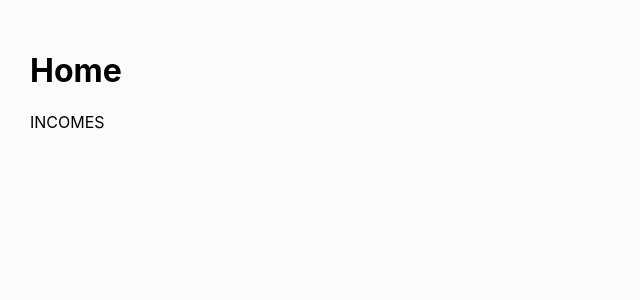
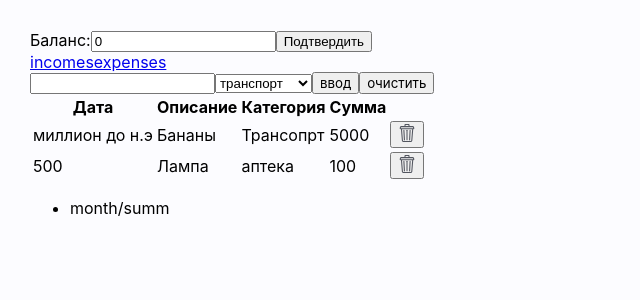
Before and after one commit to AlinaKotsiubynska/kapusta_ui, a React (Create React App) app: page /home/incomes in a window 1280 px wide. Shown: the top 300 px of the page, without its empty margins (0-640 px from the left). Built offline with nearby package versions, Linux system fonts and the light colour scheme.

Commit message:
updated homePage

```diff
--- a/src/components/App/App.jsx
+++ b/src/components/App/App.jsx
@@ -1,6 +1,6 @@
 import { Route, Switch, Redirect } from 'react-router-dom';
-import { AuthPage, HomePage, AssetsPage } from 'pages';
-import { AUTH, HOME, ASSETS } from 'helpers/constants/routes.constants';
+import { AuthPage, HomePage } from 'pages';
+import { AUTH, HOME } from 'helpers/constants/routes.constants';
 import s from './App.module.scss';
 
 export default function App() {
@@ -13,9 +13,6 @@ export default function App() {
         <Route path={`/${HOME}`}>
           <HomePage />
         </Route>
-        <Route path={`/${ASSETS}`}>
-          <AssetsPage />
-        </Route>
         <Redirect to={`/${AUTH}`} />
       </Switch>
     </div>
--- a/src/components/Assets/AssetsForm/AssetsForm.jsx
+++ b/src/components/Assets/AssetsForm/AssetsForm.jsx
@@ -3,10 +3,15 @@ import Button from 'components/shared/Button';
 const options = ['транспорт', 'еда', 'коммуналка', 'связь'];
 
 export const AssetsForm = () => {
+  const formHandler = e => {
+    e.preventDefault();
+    console.log(e.target.input.value);
+    console.log(e.target.select.value);
+  };
   return (
-    <form>
-      <input type="text" />
-      <select size="1">
+    <form onSubmit={formHandler}>
+      <input type="text" name="input" />
+      <select size="1" name="select">
         {options.map(el => (
           <option key={el} value={el}>
             {el}
--- a/src/components/Assets/AssetsList/AssetsList.jsx
+++ b/src/components/Assets/AssetsList/AssetsList.jsx
@@ -1,16 +1,16 @@
 import { useTable } from 'react-table';
 import { useMemo } from 'react';
+import { ReactComponent as Trash } from 'assets/icons/trash1.svg';
 
 export const AssetsList = () => {
-  const deleteEntry = e => {
+  const deleteEntry = data => {
     const onDel = event => {
-      console.log(e);
+      //delete method
+      console.log(data);
     };
-
-    console.log(e);
     return (
       <button type="button" onClick={onDel}>
-        trashIcon
+        <Trash />
       </button>
     );
   };
--- /dev/null
+++ b/src/components/shared/Balance/Balance.jsx
@@ -0,0 +1,30 @@
+import { useState } from 'react/cjs/react.development';
+
+export const Balance = () => {
+  const [balance, setBalance] = useState(0);
+
+  const formHandler = e => {
+    e.preventDefault();
+  };
+
+  const inputHandler = e => {
+    const value = e.target.value;
+    setBalance(Number(value));
+  };
+
+  return (
+    <div>
+      <form onSubmit={formHandler}>
+        <label htmlFor="input">Баланс:</label>
+        <input
+          type="number"
+          name="input"
+          id="input"
+          value={balance}
+          onChange={inputHandler}
+        />
+        <button type="submit">Подтвердить</button>
+      </form>
+    </div>
+  );
+};
--- /dev/null
+++ b/src/components/shared/Balance/index.js
@@ -0,0 +1 @@
+export { Balance } from './Balance';
--- a/src/pages/AssetsPage/AssetsPage.jsx
+++ /dev/null
@@ -1,44 +0,0 @@
-import { useEffect } from 'react';
-import { INCOMES, EXPENSES } from 'helpers/constants/routes.constants';
-import { NavLink, useRouteMatch, Switch, Route } from 'react-router-dom';
-import { useHistory } from 'react-router';
-import { Assets } from 'components/Assets';
-
-export const AssetsPage = () => {
-  const TABS = [INCOMES, EXPENSES];
-  const { path } = useRouteMatch();
-  const history = useHistory();
-
-  const getComponent = tab => {
-    switch (tab) {
-      case INCOMES:
-        return <Assets tabKey={INCOMES} />;
-      case EXPENSES:
-        return <Assets tabKey={EXPENSES} />;
-      default:
-        break;
-    }
-  };
-  useEffect(() => {
-    history.push(`${path}/${TABS[0]}`);
-    // eslint-disable-next-line react-hooks/exhaustive-deps
-  }, []);
-
-  return (
-    <div>
-      <div>'Balanse'</div>
-      {TABS.map(tab => (
-        <NavLink key={tab} to={path + '/' + tab}>
-          {tab}
-        </NavLink>
-      ))}
-      <Switch>
-        {TABS.map(tab => (
-          <Route key={tab} path={path + '/' + tab}>
-            {getComponent(tab)}
-          </Route>
-        ))}
-      </Switch>
-    </div>
-  );
-};
--- a/src/pages/AssetsPage/index.js
+++ /dev/null
@@ -1 +0,0 @@
-export { AssetsPage } from './AssetsPage';
--- a/src/pages/HomePage/HomePage.jsx
+++ b/src/pages/HomePage/HomePage.jsx
@@ -1,24 +1,45 @@
-import { Route, Switch, Redirect, useRouteMatch } from 'react-router-dom';
-import { EXPENSES, INCOMES, REPORTS } from 'helpers/constants/routes.constants';
+import { useEffect } from 'react';
+import { INCOMES, EXPENSES } from 'helpers/constants/routes.constants';
+import { NavLink, useRouteMatch, Switch, Route } from 'react-router-dom';
+import { useHistory } from 'react-router';
+import { Assets } from 'components/Assets';
+import { Balance } from 'components/shared/Balance';
 
 export const HomePage = () => {
-  const match = useRouteMatch();
+  const TABS = [INCOMES, EXPENSES];
+  const { path } = useRouteMatch();
+  const history = useHistory();
+
+  const getComponent = tab => {
+    switch (tab) {
+      case INCOMES:
+        return <Assets tabKey={INCOMES} />;
+      case EXPENSES:
+        return <Assets tabKey={EXPENSES} />;
+      default:
+        break;
+    }
+  };
+  useEffect(() => {
+    history.push(`${path}/${TABS[0]}`);
+    // eslint-disable-next-line react-hooks/exhaustive-deps
+  }, []);
 
   return (
-    <>
-      <h1>Home</h1>
+    <div>
+      <Balance />
+      {TABS.map(tab => (
+        <NavLink key={tab} to={path + '/' + tab}>
+          {tab}
+        </NavLink>
+      ))}
       <Switch>
-        <Route path={`${match.path}/${EXPENSES}`}>
-          <p>EXPENSES</p>
-        </Route>
-        <Route path={`${match.path}/${INCOMES}`}>
-          <p>INCOMES</p>
-        </Route>
-        <Route path={`${match.path}/${REPORTS}`}>
-          <p>REPORTS</p>
-        </Route>
-        <Redirect to={`${match.path}/${EXPENSES}`} />
+        {TABS.map(tab => (
+          <Route key={tab} path={path + '/' + tab}>
+            {getComponent(tab)}
+          </Route>
+        ))}
       </Switch>
-    </>
+    </div>
   );
 };
--- a/src/pages/index.js
+++ b/src/pages/index.js
@@ -1,3 +1,2 @@
 export { AuthPage } from './AuthPage';
 export { HomePage } from './HomePage';
-export { AssetsPage } from './AssetsPage';
```
Also changed, not shown: src/assets/icons/trash1.svg (added).
